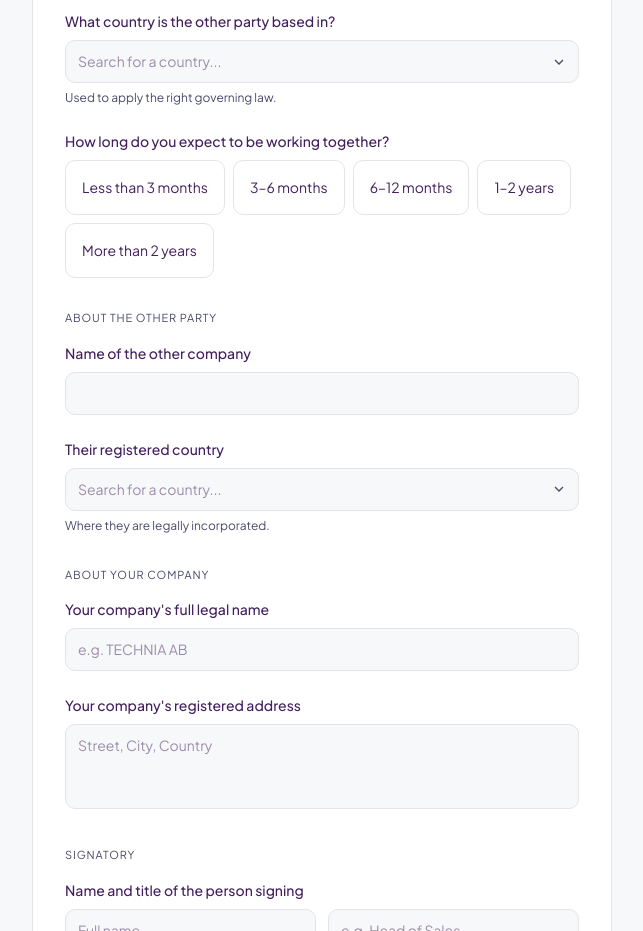
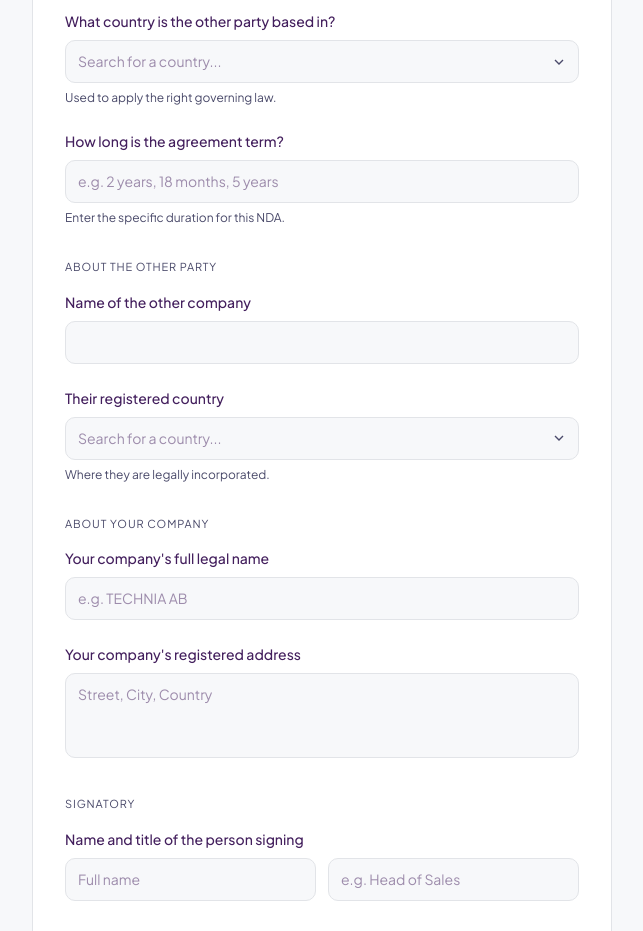
Before and after one commit to pdlegal/v0-pact-by-counselect, a Next.js app: page /generate in a window 1280 px wide. Shown: the part 820-1751 px from the top of the page, without its empty margins (318-961 px from the left). Built offline with nearby package versions, Linux system fonts and the light colour scheme.

Commit message:
feat: replace chip selectors with text input for duration
Use text input for duration with helper text for clarity.

```diff
--- a/app/generate/page.tsx
+++ b/app/generate/page.tsx
@@ -516,24 +516,20 @@ export default function GeneratePage() {
 
           {/* Field 5 - Duration */}
           <div className="mb-6">
-            <FieldLabel error={errors.duration}>How long do you expect to be working together?</FieldLabel>
-            <div className="flex flex-wrap gap-2">
-              {["Less than 3 months", "3–6 months", "6–12 months", "1–2 years", "More than 2 years"].map((option) => (
-                <RadioCard
-                  key={option}
-                  selected={duration === option}
-                  onClick={() => {
-                    setDuration(option)
-                    setErrors(prev => ({ ...prev, duration: false }))
-                  }}
-                >
-                  {option}
-                </RadioCard>
-              ))}
-            </div>
+            <FieldLabel error={errors.duration}>How long is the agreement term?</FieldLabel>
+            <TextInput
+              value={duration}
+              onChange={(val) => {
+                setDuration(val)
+                setErrors(prev => ({ ...prev, duration: false }))
+              }}
+              placeholder="e.g. 2 years, 18 months, 5 years"
+              error={errors.duration}
+            />
+            <FieldHelper>Enter the specific duration for this NDA.</FieldHelper>
             {errors.duration && (
               <p className="mt-2 font-normal" style={{ fontSize: "12px", color: "#B71C1C" }}>
-                Please select a duration
+                Please enter a duration
               </p>
             )}
           </div>
```
